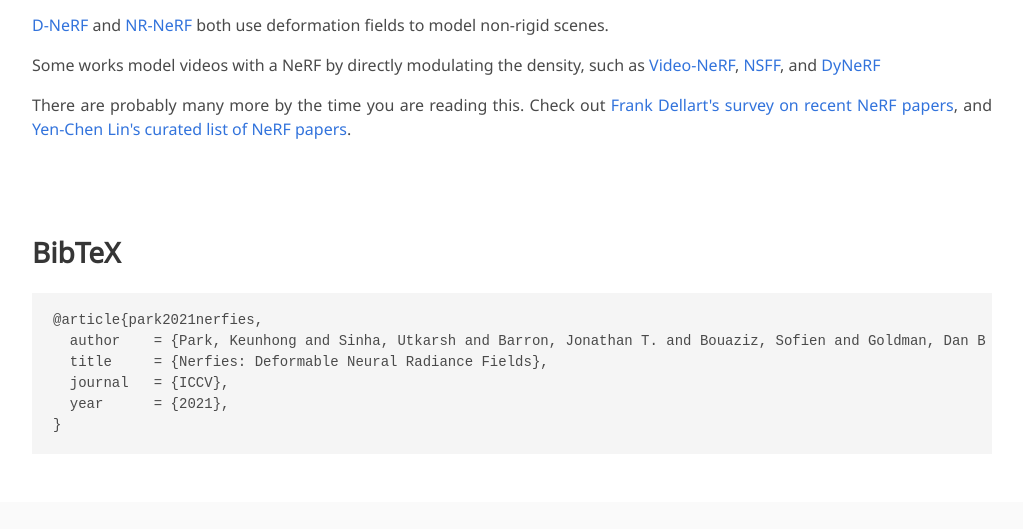
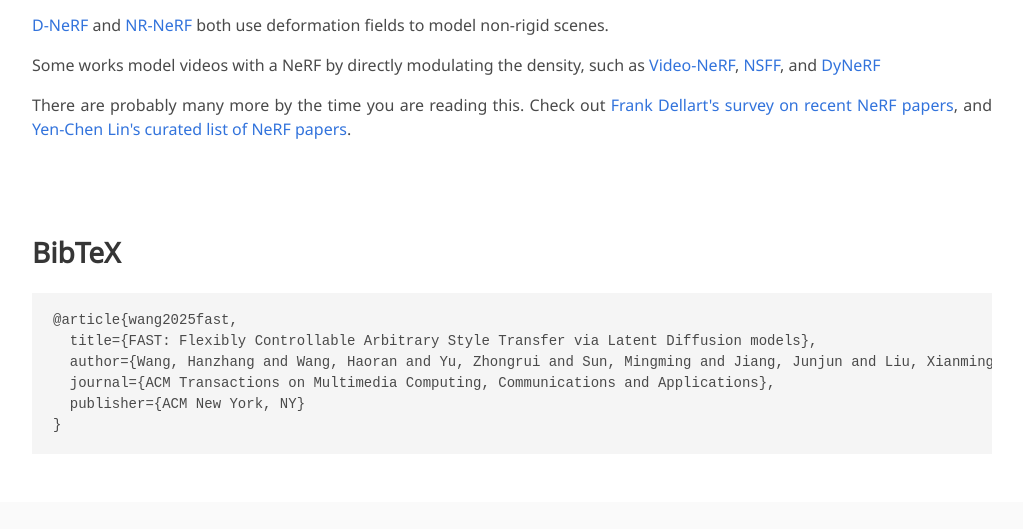
Before and after one commit to wd1511/fast-project, a plain HTML site: page docs/index.html in a window 1280 px wide. Shown: the part 3589-4118 px from the top of the page, without its empty margins (128-1151 px from the left). Drawn offline with nearby package versions, Linux system fonts and the light colour scheme; some icons are missing; a web font is replaced by a local one.

Commit message:
202507161841
202507161841

```diff
--- a/docs/index.html
+++ b/docs/index.html
@@ -123,7 +123,7 @@
             <div class="publication-links">
               <!-- PDF Link. -->
               <span class="link-block">
-                <a href="https://arxiv.org/pdf/2011.12948"
+                <a href="https://arxiv.org/"
                    class="external-link button is-normal is-rounded is-dark">
                   <span class="icon">
                       <i class="fas fa-file-pdf"></i>
@@ -132,7 +132,7 @@
                 </a>
               </span>
               <span class="link-block">
-                <a href="https://arxiv.org/abs/2011.12948"
+                <a href="https://arxiv.org/"
                    class="external-link button is-normal is-rounded is-dark">
                   <span class="icon">
                       <i class="ai ai-arxiv"></i>
@@ -437,11 +437,11 @@
 <section class="section" id="BibTeX">
   <div class="container is-max-desktop content">
     <h2 class="title">BibTeX</h2>
-    <pre><code>@article{park2021nerfies,
-  author    = {Park, Keunhong and Sinha, Utkarsh and Barron, Jonathan T. and Bouaziz, Sofien and Goldman, Dan B and Seitz, Steven M. and Martin-Brualla, Ricardo},
-  title     = {Nerfies: Deformable Neural Radiance Fields},
-  journal   = {ICCV},
-  year      = {2021},
+    <pre><code>@article{wang2025fast,
+  title={FAST: Flexibly Controllable Arbitrary Style Transfer via Latent Diffusion models},
+  author={Wang, Hanzhang and Wang, Haoran and Yu, Zhongrui and Sun, Mingming and Jiang, Junjun and Liu, Xianming and Zhai, Deming},
+  journal={ACM Transactions on Multimedia Computing, Communications and Applications},
+  publisher={ACM New York, NY}
 }</code></pre>
   </div>
 </section>
```
Also changed, not shown: 2 other files.
